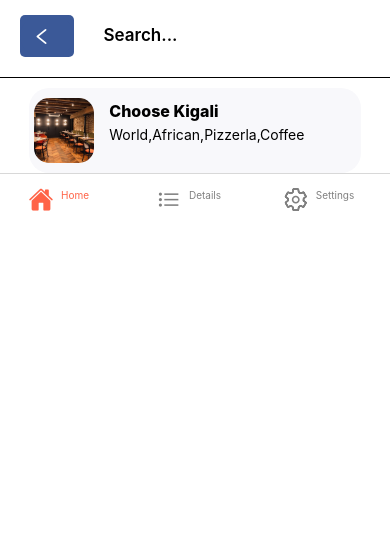
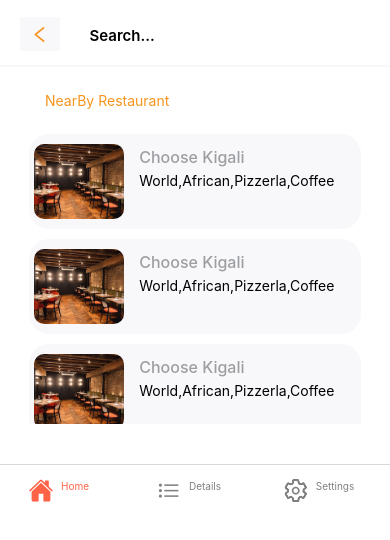
Before and after one commit to Muhodari/supa-menu-app, a React Native app: screen / in a window 390 px wide. Shown: the top 540 px of the page. Built offline with nearby package versions, Linux system fonts and the light colour scheme.

Commit message:
added asearch  Restaurant layout except bottom navigation

```diff
--- a/src/components/BackToPreviousPageButton.js
+++ b/src/components/BackToPreviousPageButton.js
@@ -10,7 +10,7 @@ const styles = StyleSheet.create({
 
 
 container:{
-
+backgroundColor:'yellow'
 
 },
 
@@ -22,7 +22,8 @@ btn:{
   fontSize:43,
   borderRadius:100,
   alignItems:"center",
-  justifyContent:"center"
+  justifyContent:"center",
+  backgroundColor:'grey'
 
 
 }
--- a/src/components/BottomNavigation.js
+++ b/src/components/BottomNavigation.js
@@ -2,9 +2,30 @@ import * as React from 'react';
 import { NavigationContainer } from '@react-navigation/native';
 import { createBottomTabNavigator } from '@react-navigation/bottom-tabs';
 import Ionicons from 'react-native-vector-icons/Ionicons';
+import { StyleSheet } from 'react-native';
 
 // Screens
 import Homepage from '../screens/HomePage';
+
+
+
+
+
+const styles = StyleSheet.create({
+  parantTagStyle: {
+    position: 'relative',
+    position:'fixed'
+  },
+  footerTagStyle: {
+      position: 'absolute',
+      left: 0,
+      bottom: 0,
+      right: 0,
+
+  },
+})
+
+
 
 
 //Screen names
@@ -17,8 +38,9 @@ const Tab = createBottomTabNavigator();
 
 export default function BottomNavigation() {
   return (
-    <NavigationContainer>
+    <NavigationContainer style={styles.parantTagStyle}>
        <Tab.Navigator
+       style={styles}
         initialRouteName={homeName}
         screenOptions={({ route }) => ({
           tabBarIcon: ({ focused, color, size }) => {
@@ -46,9 +68,9 @@ export default function BottomNavigation() {
           style: { padding: 10, height: 70}
         }}>
 
-        <Tab.Screen name={homeName} component={Homepage} />
-        <Tab.Screen name={detailsName} component={Homepage} />
-        <Tab.Screen name={settingsName} component={Homepage} />
+        <Tab.Screen name={homeName} component={Homepage} style={styles.footerTagStyle} />
+        <Tab.Screen name={detailsName} component={Homepage}  style={styles.footerTagStyle}/>
+        <Tab.Screen name={settingsName} component={Homepage} style={styles.footerTagStyle}/>
 
       </Tab.Navigator>
     </NavigationContainer>
--- a/src/components/RestaurantCard.js
+++ b/src/components/RestaurantCard.js
@@ -13,8 +13,8 @@ container:{
 },
 
 card:{
-backgroundColor:'#f8f8fb',
-height:85,
+backgroundColor:'#F8F8FB',
+height:95,
 paddingTop:10,
 width:'85%',
 paddingBottom:5,
@@ -26,9 +26,9 @@ borderRadius:20,
 
 },
 image:{
-    width:60,
-    height:65,
-    borderRadius:15,
+    width:90,
+    height:75,
+    borderRadius:10,
     paddingLeft:23,
 
 
@@ -37,7 +37,8 @@ textTitle:{
     fontSize:16,
     paddingLeft:15,
     paddingTop:3,
-    fontWeight:'800'
+    fontWeight:'500',
+    color:'#9d9ea1'
 
 
 },
--- a/src/screens/SearchRestaurantPage.js
+++ b/src/screens/SearchRestaurantPage.js
@@ -1,9 +1,10 @@
 import React from "react"
-import { View , Text ,StyleSheet,Button, TextInput,TouchableOpacity} from "react-native"
+import { View , Text ,StyleSheet,Button, TextInput,TouchableOpacity,SafeAreaView, ScrollView} from "react-native"
 import BackToPreviousPageButton from "../components/BackToPreviousPageButton";
 import BottomNavigation from "../components/BottomNavigation";
 import RestaurantCard from "../components/RestaurantCard";
 import { COLORS } from "../constants/colors";
+import Icon from 'react-native-vector-icons/AntDesign';
 
 
 const styles = StyleSheet.create({
@@ -29,9 +30,45 @@ marginLeft:'5%',
         width:'66%',
         marginLeft:20,
         fontWeight:'600',
-        fontSize:17
+        fontSize:15
 
-    }
+    },
+    footer: {
+        position: 'fixed',
+        width: "100%",
+        /* Height of the footer*/
+        height: '40px',
+        backgroundColor:'grey'
+
+    },
+    scrollbal:{
+        height:300,
+        marginBottom:40
+    },
+    nearByText:{
+        color:COLORS.ORANGE,
+        padding:25,
+        paddingLeft:45,
+        paddingBottom:15
+
+
+
+    },
+    btn:{
+        backgroundColor:'#F8F8FB',
+        height:34,
+        // width:"18%",
+        width:40,
+        borderRadius:2,
+        alignItems:"center",
+        justifyContent:"center",
+        marginTop:2
+      },
+      textIcon:{
+     fontWeight:'800',
+     fontSize:20,
+    color:COLORS.ORANGE
+      }
 })
 
 
@@ -43,30 +80,65 @@ return (
 <View style={styles.container}>
 
     <View style={styles.header}>
-    <BackToPreviousPageButton/>
+
+    <TouchableOpacity
+    activeOpacity={0.7}
+    style={styles.btn}
+    onPress={()=>{
+        alert('back to previous page')
+    }}
+
+    >
+
+        <Icon
+  name="left"
+  backgroundColor="yellow"
+  style={styles.textIcon}
+  />
+
+    </TouchableOpacity>
+
     <TextInput
     style={styles.textSearchInput}
     placeholder={'Search...'}
     ></TextInput>
     </View>
 
+
     <View
-  style={{
-    borderBottomColor: 'black',
-    borderBottomWidth: 1,
-    paddingTop:20,
+    style={{
+    borderBottomColor: '#F8F8FB',
+    borderBottomWidth: 2,
+    paddingTop:10,
   }}
 />
 
 
+<View>
+    <Text style={styles.nearByText}>NearBy Restaurant </Text>
+</View>
+
+
+<SafeAreaView>
+<ScrollView style={styles.scrollbal}>
+<RestaurantCard />
+<RestaurantCard />
+<RestaurantCard />
+<RestaurantCard />
+<RestaurantCard />
+
+
+
+</ScrollView>
+</SafeAreaView>
 
     {/* seach result */}
-<RestaurantCard />
+
 
 
  {/* bottom */}
 
- <BottomNavigation/>
+ <BottomNavigation style={styles.foooter}/>
 </View>
 );
 
```
Also changed, not shown: App.js (+7 -2 lines).
